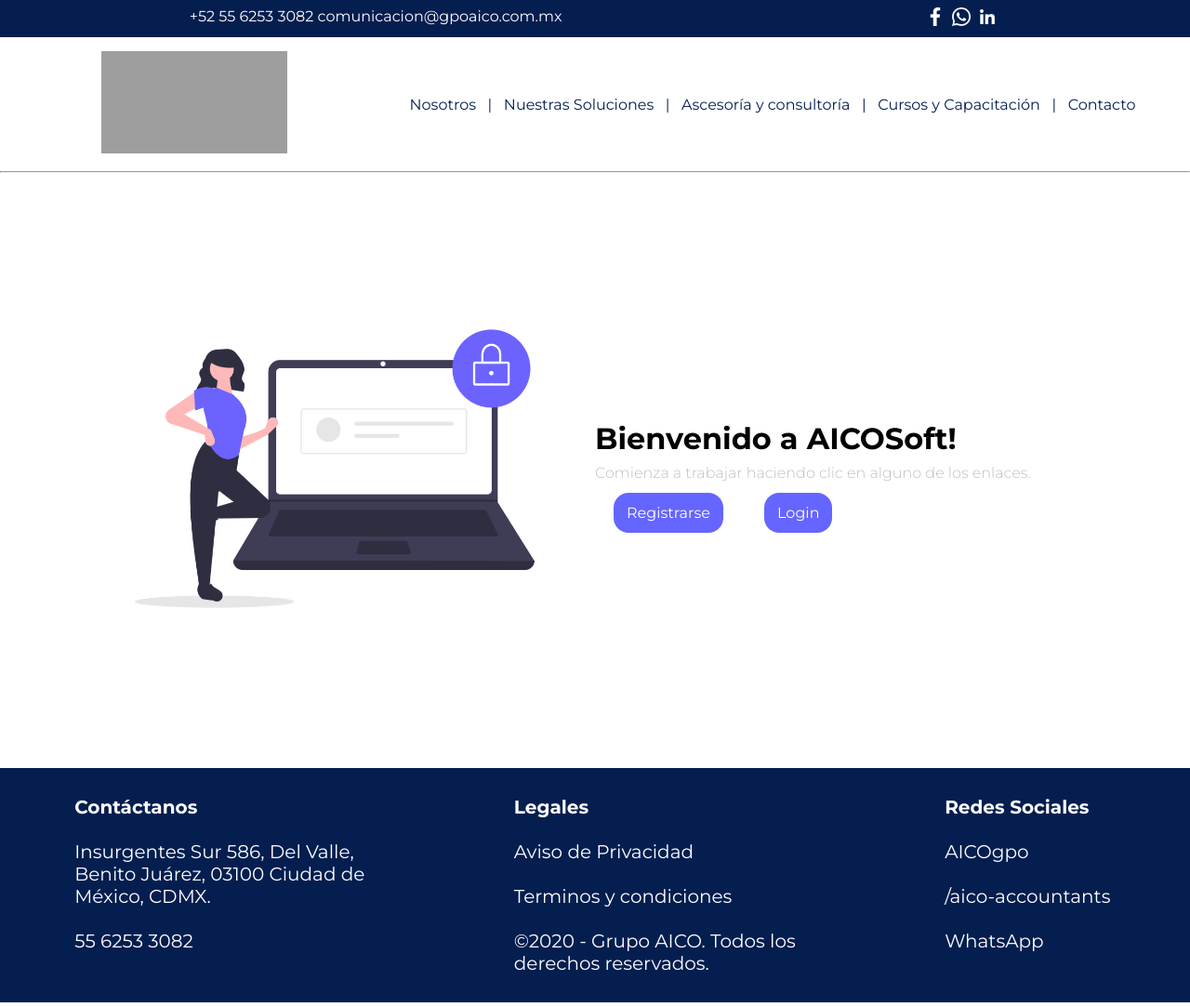
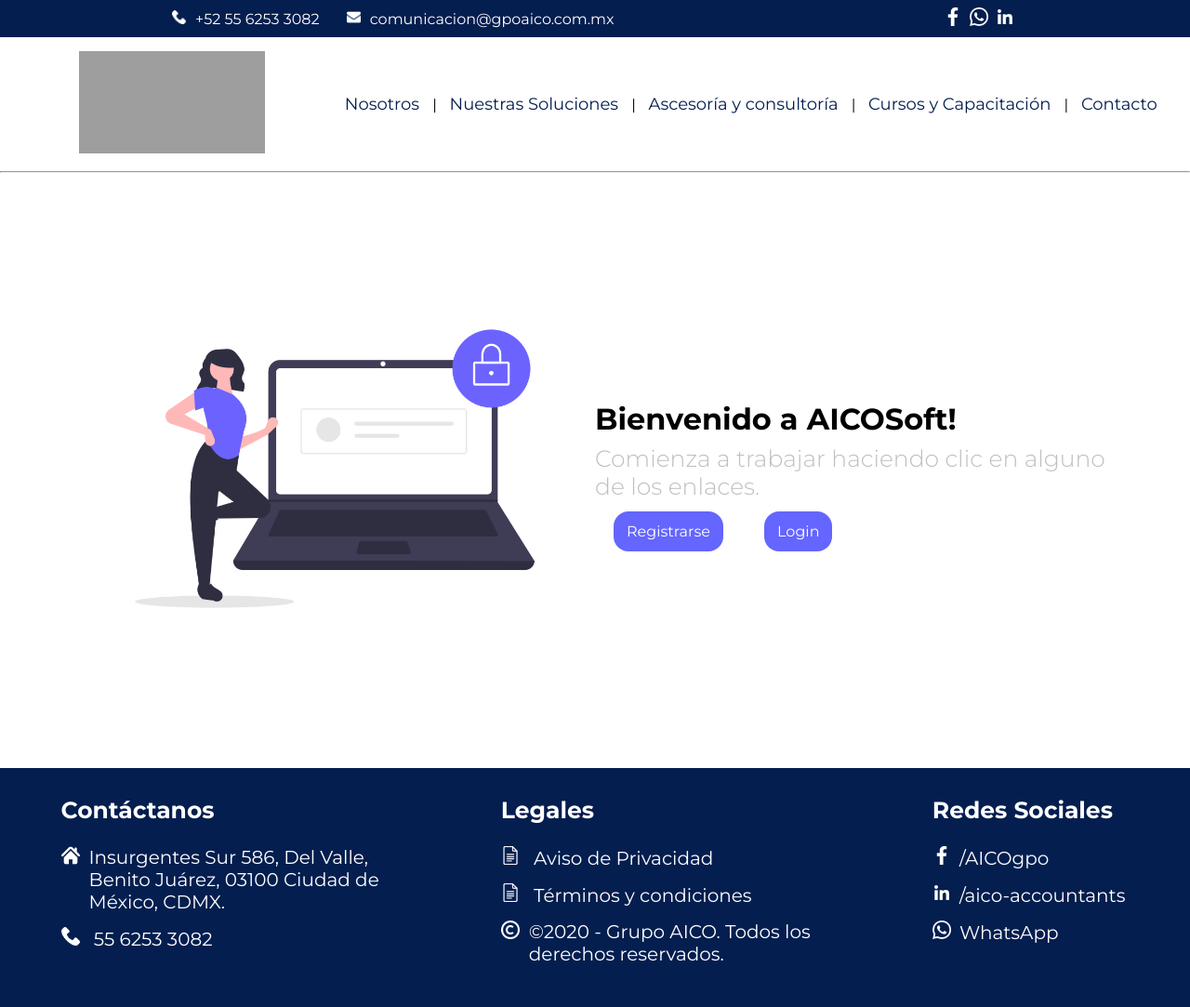
Before and after one commit to DevGragy/AICOSoft, a PHP site: page / in a window 1280 px wide. Shown: the whole page at 93% size. Run offline with PHP 8.4, Linux system fonts and the light colour scheme; grey boxes are pictures that could not be loaded.

Commit message:
Iconos
Se agregaron los íconos faltantes, se arreglaron algunos estilos y se eliminaron los que utilizaban bootstrap.

```diff
--- a/css/main.css
+++ b/css/main.css
@@ -22,8 +22,8 @@ img {
   width: 100%;
 }
 
-h5 {
-  color: #fff;
+h4 {
+  font-size: 25px;
 }
 
 a {
@@ -130,11 +130,12 @@ a {
   height: 110px;
   margin: 15px;
   margin-left: 50px;
+  cursor: pointer;
 }
 
 .nav-text {
   color: #041e4f;
-  font-size: 16px;
+  font-size: 18px;
   text-decoration: none;
   cursor: pointer;
 }
@@ -161,3 +162,21 @@ a {
   cursor: pointer;
   margin-right: 4px;
 }
+
+.icono-footer {
+  width: 20px;
+  height: 20px;
+  cursor: pointer;
+  margin-right: 10px;
+}
+
+.icono-top-header {
+  width: 15px;
+  cursor: pointer;
+  margin-top: 3px;
+  margin-right: 10px;
+}
+
+.espacio-footer {
+  padding-bottom: 15px;
+}
--- a/index.html
+++ b/index.html
@@ -10,34 +10,34 @@
   </head>
   <body>
     <div class="top-header">
-      <div class="container top-header-space">
+      <div class="top-header-space">
         <div style="justify-content: space-between;">
-          <a><span>+52 55 6253 3082</span></a>
-          <a><span>comunicacion@gpoaico.com.mx</span></a>
+          <a><img src="./img/phone-ico.png"  alt="Teléfono contacto" class="icono-top-header"><a href="https://wa.me/5215562533082"  target="_blank" class="icono">+52 55 6253 3082&nbsp;&nbsp;&nbsp;&nbsp;&nbsp;</a></a>
+          <a><img src="./img/envelope-ico.png"  alt="Correo contacto" class="icono-top-header"><a >comunicacion@gpoaico.com.mx</a></a>
         </div>
         <div>
           <a href="https://www.facebook.com/AICOgpo" target="_blank">
-                <img src="./img/fb-ico.png"  alt="fb" class="icono">
+                <img src="./img/fb-ico.png"  alt="Facebook" class="icono">
           </a>
-          <a href="https://wa.me/5215562533082" alt="WhatsApp" target="_blank">
-              <img src="./img/wa-ico.png" alt="wa" class="icono">
+          <a href="https://wa.me/5215562533082"  target="_blank">
+              <img src="./img/wa-ico.png" alt="WhatsApp" class="icono">
           </a>
-          <a href="https://www.linkedin.com/company/aico-accountants" alt="LinkedIn" target="_blank">
-              <img src="./img/li-ico.png" alt="li" class="icono">
-        </a>
+          <a href="https://www.linkedin.com/company/aico-accountants" target="_blank">
+              <img src="./img/li-ico.png" alt="LinkedIn" class="icono">
+          </a>
         </div>
       </div>
     </div>
     <header>
-      <div>
+      <a href="/index.html">
         <img src="https://gpoaico.com.mx/wp-content/uploads/2021/10/Logo-AICO.png" alt="GRUPO AICO" id="logo" class="logo-grupo-aico">
-      </div>
+      </a>
       <nav>
-        <a href="" class="nav-text">Nosotros &nbsp;&nbsp;|</a>
-        <a href="" class="nav-text">&nbsp;&nbsp;Nuestras Soluciones &nbsp;&nbsp;|</a>
-        <a href="" class="nav-text">&nbsp;&nbsp;Ascesoría y consultoría &nbsp;&nbsp;|</a>
-        <a href="" class="nav-text">&nbsp;&nbsp;Cursos y Capacitación &nbsp;&nbsp;|</a>
-        <a href="" class="nav-text">&nbsp;&nbsp;Contacto</a>
+        <a href="#" class="nav-text">Nosotros &nbsp;&nbsp;</a>|
+        <a href="#" class="nav-text">&nbsp;&nbsp;Nuestras Soluciones &nbsp;&nbsp;</a>|
+        <a href="#" class="nav-text">&nbsp;&nbsp;Ascesoría y consultoría &nbsp;&nbsp;</a>|
+        <a href="#" class="nav-text">&nbsp;&nbsp;Cursos y Capacitación &nbsp;&nbsp;</a>|
+        <a href="#" class="nav-text">&nbsp;&nbsp;Contacto</a>
       </nav>
     </header>
     <hr>
@@ -60,51 +60,60 @@
     <footer class="footer-bg">
       <div class="footer-space">
         <div>
-          <h4>Contáctanos</h4>
-          <div>
-            <img></img>
+          <h4>Contáctanos</h4><br>
+          <div class="espacio-footer top-header-space">
+            <img src="./img/home-ico.png"  alt="Dirección" class="icono-footer">
             <p>Insurgentes Sur 586, Del Valle,<br> Benito Juárez, 03100 Ciudad de<br> México, CDMX.</p>
           </div>
           <div>
-            <img></img>
-            <a>55 6253 3082</a>
+            <a href="https://wa.me/5215562533082"  target="_blank"><img src="./img/phone-ico.png"  alt="Teléfono de contacto" class="icono-footer"></a>
+            <a href="https://wa.me/5215562533082"  target="_blank" class="icono-footer">55 6253 3082</a>
           </div>
         </div>
         <div>
-          <h4>Legales</h4>
+          <h4>Legales</h4><br>
           <div>
-            <div>
-              <img></img>
-              <a>Aviso de Privacidad</a>
+            <div class="espacio-footer">
+              <a href="https://gpoaico.com.mx/politica-de-privacidad/" target="_blank"><img src="./img/doc-ico.png"  alt="Aviso de privacidad" class="icono-footer"></a>
+              <a href="https://gpoaico.com.mx/politica-de-privacidad/" target="_blank" class="icono-footer">Aviso de Privacidad</a>
             </div>
-            <div>
-              <img></img>
-              <a>Terminos y condiciones</a>
+            <div class="espacio-footer">
+              <a href="https://gpoaico.com.mx/terminosycondiciones/" target="_blank"><img src="./img/doc-ico.png"  alt="Términos y condiciones" class="icono-footer"></a>
+              <a href="https://gpoaico.com.mx/terminosycondiciones/" target="_blank" class="icono-footer">Términos y condiciones</a>
             </div>
-            <div>
-              <img></img>
+            <div class="espacio-footer top-header-space">
+              <img src="./img/copyright-ico.png"  alt="Aviso de privacidad" class="icono-footer">
               <p>©2020 - Grupo AICO. Todos los<br> derechos reservados. </p>
             </div>
           </div>
         </div>
         <div>
-          <h4>Redes Sociales</h4>
+          <h4>Redes Sociales</h4><br>
           <div>
-            <div>
-              <img></img>
-              <a>AICOgpo</a>
+            <div class="espacio-footer">
+              <a href="https://www.facebook.com/AICOgpo" target="_blank">
+                <img src="./img/fb-ico.png"  alt="Facebook" class="icono">
+              </a>
+              <a href="https://www.facebook.com/AICOgpo" target="_blank" class="icono">/AICOgpo
+              </a>
             </div>
-            <div>
-              <img></img>
-              <a>/aico-accountants</a>
+            <div class="espacio-footer">
+              <a href="https://www.linkedin.com/company/aico-accountants" target="_blank">
+                <img src="./img/li-ico.png" alt="LinkedIn" class="icono">
+              </a>
+              <a href="https://www.linkedin.com/company/aico-accountants" target="_blank" class="icono">/aico-accountants
+              </a>
             </div>
-            <div>
-              <img></img>
-              <a>WhatsApp</a>
+            <div class="espacio-footer">
+              <a href="https://wa.me/5215562533082"  target="_blank">
+                <img src="./img/wa-ico.png" alt="WhatsApp" class="icono">
+              </a>
+              <a href="https://wa.me/5215562533082"  target="_blank" class="icono">WhatsApp</a>
             </div>
           </div>
         </div>
       </div>
     </footer>
+
   </body>
 </html>
```
Also changed, not shown: login.html (+89 -0 lines), registro.html (+89 -0 lines), img/copyright-ico.png (added), img/doc-ico.png (added), img/envelope-ico.png (added), img/home-ico.png (added), img/phone-ico.png (added).
